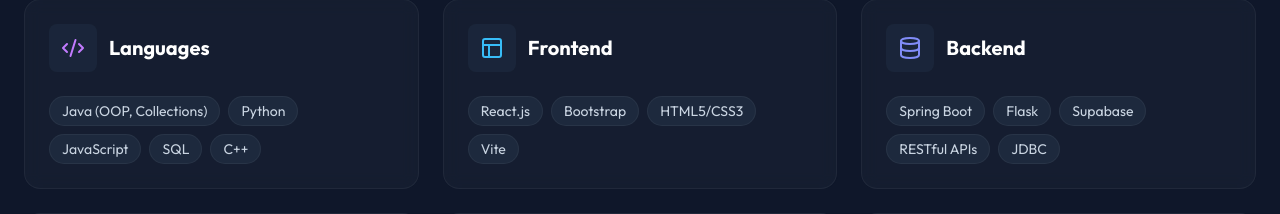
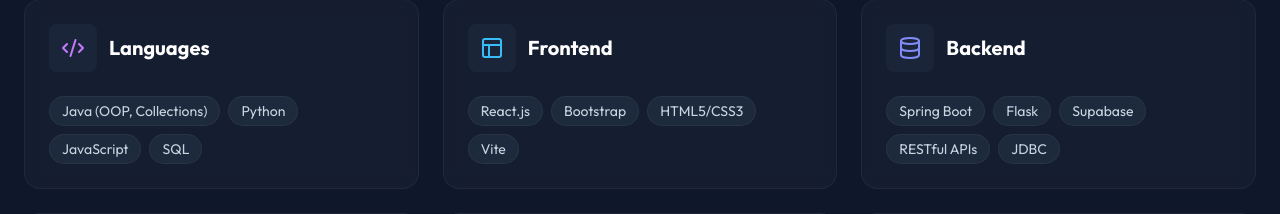
Before and after one commit to Tamizh019/New_Portfolio, a React (Vite) app: page / in a window 1280 px wide. Shown: the part 1653-1867 px from the top of the page. Built offline with nearby package versions, Linux system fonts and the light colour scheme; no server answers.

Commit message:
local changes

```diff
--- a/constants.ts
+++ b/constants.ts
@@ -5,7 +5,7 @@
   age: 19,
   location: "Chennai, Tamil Nadu, India",
   email: "jefftamizh@gmail.com",
-  linkedin: "https://www.linkedin.com/in/tamizharasan-r-a6931828a",
+  linkedin: "linkedin.com/in/tamizharasan-r-a6931828a",
   github: "https://github.com/Tamizh019",
   role: "CS Engineer & Full-Stack Developer",
   bio: "I am a 19-year-old Computer Science Engineering student specializing in Artificial Intelligence at SIST, Chennai. Passionate about building scalable, user-centric digital experiences, I bridge the gap between complex backend logic and beautiful frontend designs. Currently actively preparing for placements.",
@@ -24,7 +24,7 @@
     }
   ],
   skills: [
-    { category: "Languages", skills: ["Java (OOP, Collections)", "Python", "JavaScript", "SQL", "C++"] },
+    { category: "Languages", skills: ["Java (OOP, Collections)", "Python", "JavaScript", "SQL" ] },
     { category: "Frontend", skills: ["React.js", "Bootstrap", "HTML5/CSS3", "Vite"] },
     { category: "Backend", skills: ["Spring Boot", "Flask", "Supabase", "RESTful APIs", "JDBC"] },
     { category: "Databases", skills: ["MySQL", "PostgreSQL", "Supabase"] },
```
Also changed, not shown: build_log.txt (deleted).
